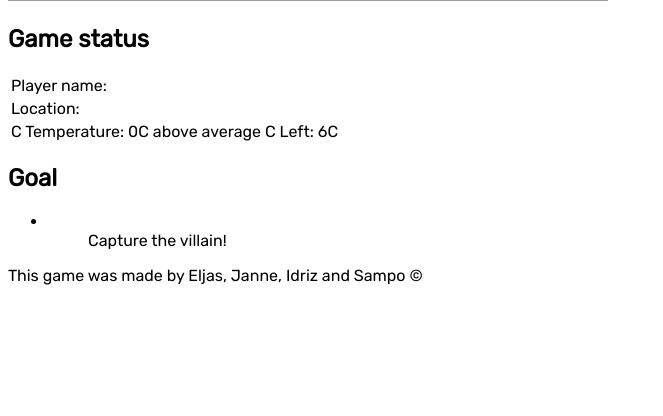
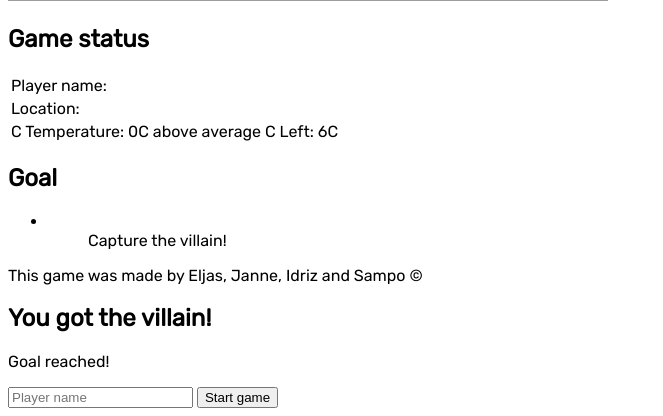
Before and after one commit to jaysson18/peli_c, a Flask app: page / in a window 1280 px wide. Shown: the part 584-1000 px from the top of the page, without its empty margins (0-663 px from the left). Before the commit the page ends 869 px from the top, so only its background shows below. Run offline with Flask 3, Linux system fonts and the light colour scheme; parts of the project's set-up code (start-up, migrations or seed data) failed here and were passed over; some libraries are stand-ins or nearby versions; grey boxes are pictures that could not be loaded.

Commit message:
index.html tehty loppuun asti

```diff
--- a/Ryhma_C_peli/Beta/templates/index.html
+++ b/Ryhma_C_peli/Beta/templates/index.html
@@ -2,12 +2,18 @@
 <html lang="en">
 <head>
     <meta charset="UTF-8">
-    <title>lentopeli</title>
+    <meta http-equiv="X-UA-Compatible" content="IE=edge">
+    <meta name="viewport" content="width=device-width, initial-scale=1.0">
+    <link rel="stylesheet" href="https://unpkg.com/leaflet@1.8.0/dist/leaflet.css"/>
+    <script src="https://unpkg.com/leaflet@1.8.0/dist/leaflet.js" defer></script>
+    <script type="module" src="https://cdn.jsdelivr.net/npm/ionicons/dist/ionicons/ionicons.esm.js" defer></script>
+    <script nomodule src="https://cdn.jsdelivr.net/npm/ionicons/dist/ionicons/ionicons.js" defer></script>
     <link rel="stylesheet" href="../static/style.css">
     <script src="../static/script.js" defer></script>
     <link rel="preconnect" href="https://fonts.googleapis.com">
     <link rel="preconnect" href="https://fonts.gstatic.com" crossorigin>
     <link href="https://fonts.googleapis.com/css2?family=Oswald&family=Rubik&display=swap" rel="stylesheet">
+    <title>lentopeli</title>
 </head>
 
 
@@ -72,11 +78,22 @@
             </section>
         </div>
     </main>
-    <footer>
+    <footer class="page-footer">
         <p>This game was made by Eljas, Janne, Idriz and Sampo ©</p>
     </footer>
+    <div class="goal">
+        <h2>You got the villain!</h2>
+        <p>
+            <span id="goal-txt">Goal reached!</span>
+        </p>
+    </div>
+</div>
 
+<div id="player-modal">
+    <form id="player-form"></form>
+        <input type="text" placeholder="Player name" required>
+        <input type="submit" value="Start game">
+</div>
 
-</div>
 </body>
 </html>
```
